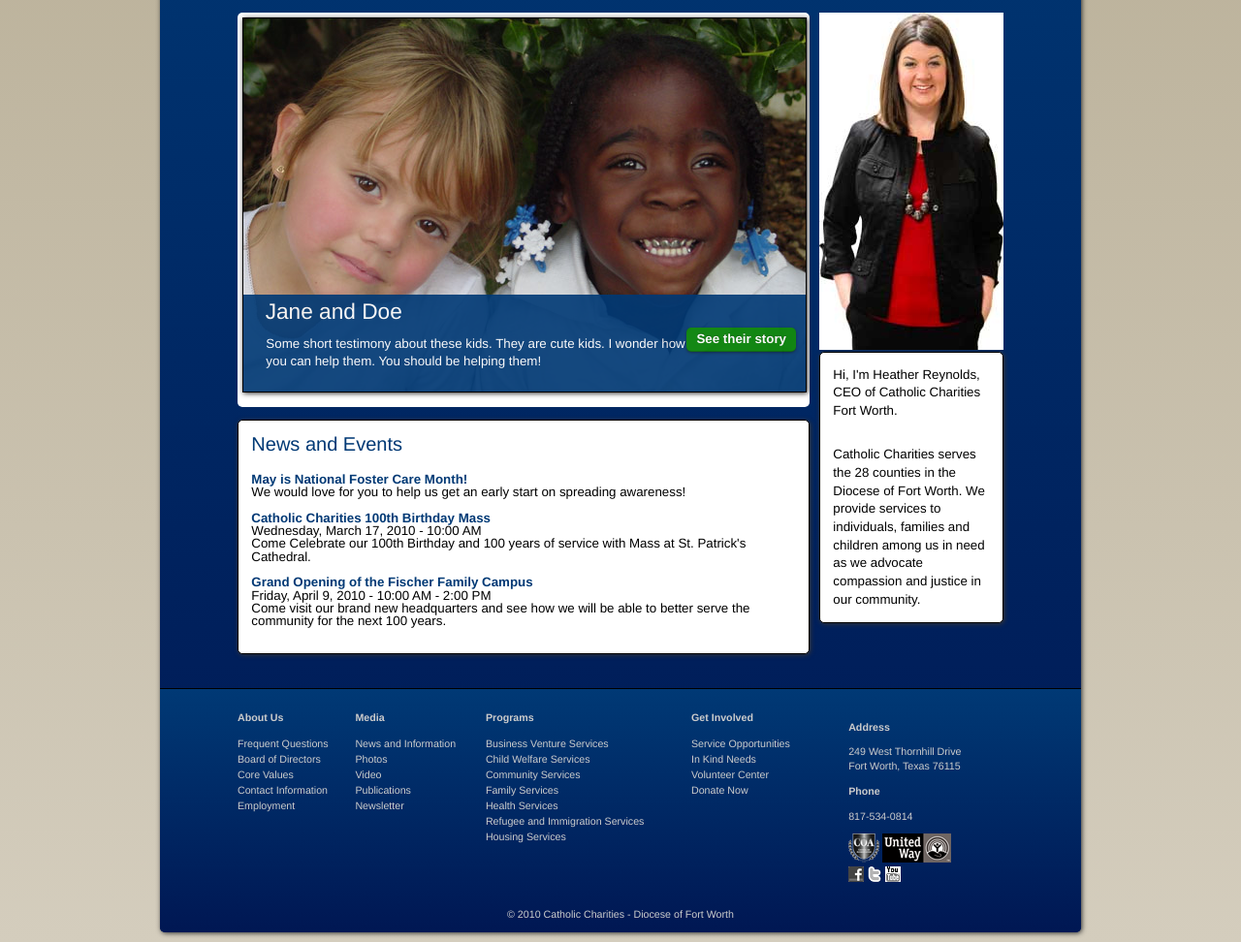
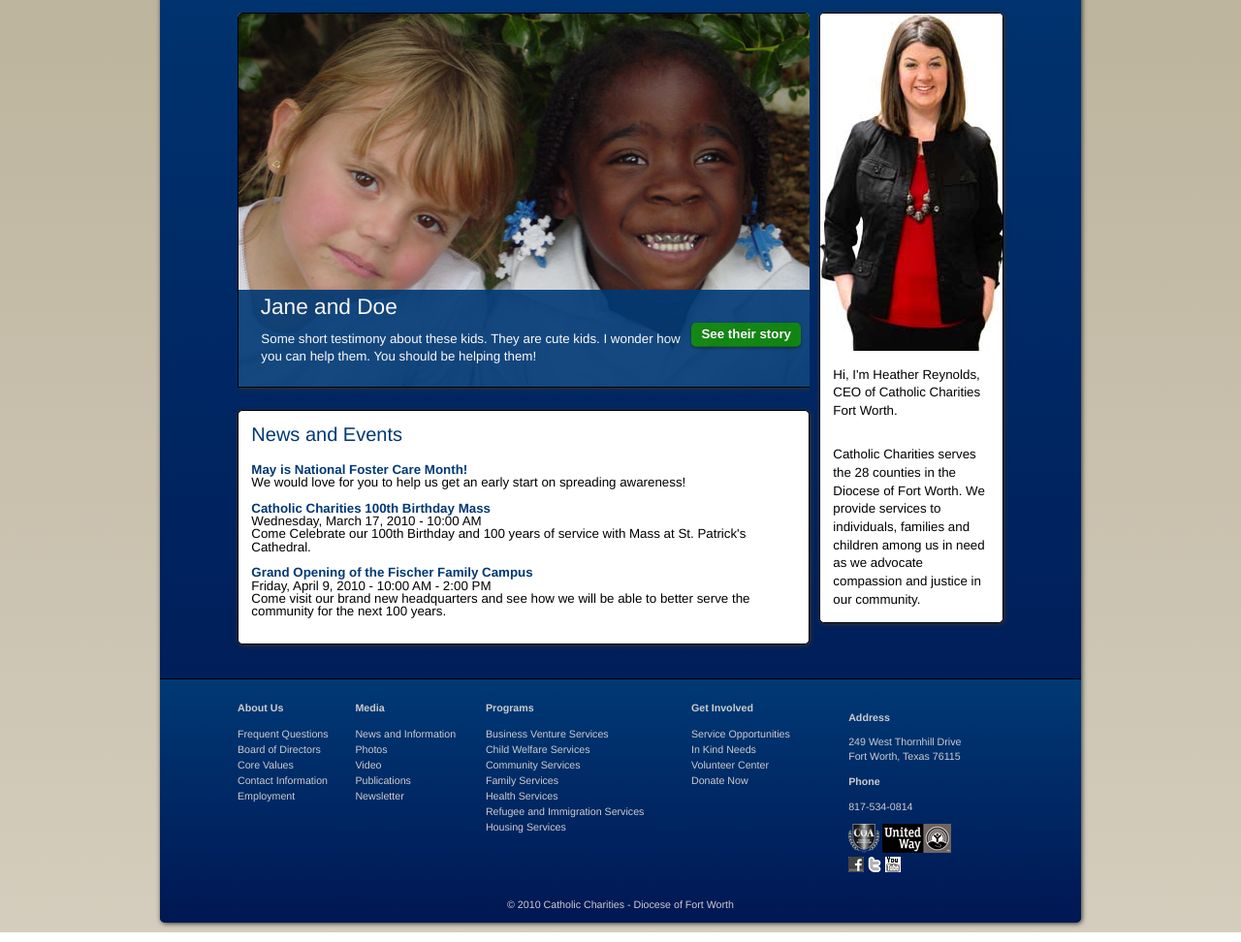
Before and after one commit to kientran/ccdofw-2010, a PHP site: page / in a window 1280 px wide. Shown: the part 231-1203 px from the top of the page at 97% size. Run offline with PHP 8.4, Linux system fonts and the light colour scheme; some libraries are stand-ins or nearby versions.

Commit message:
Remove front panel background and merge heather box

```diff
--- a/index.html
+++ b/index.html
@@ -122,7 +122,7 @@
 
 <div id="upper_front">
   <div class="boxgrid caption">
-    <img src="images/frontimage.jpg" height=385 width=580>
+    <img src="images/frontimage.jpg" height=385 width=590>
     <div class="cover boxcaption">
       <h3>Jane and Doe</h3>
       <div class="readstory"><a href="" class="green awesome">See their story</a></div>
--- a/src/screen.scss
+++ b/src/screen.scss
@@ -176,8 +176,7 @@ div#content, div#sidebar {
   margin-top: 1em;
 }
 div#upper_front {
-  background: white;
-  padding: 5px;
+  overflow: hidden;
   @include border-radius;
   .readstory {
     float: right;
@@ -186,7 +185,7 @@ div#upper_front {
 }
 
 .boxgrid {
-  width: 580px;
+  width: 590px;
   height: 385px;
   margin: 0px;
   margin-bottom: 10px;
@@ -295,11 +294,12 @@ div#content_container {
 
 div#sidebar {
   div#heathers_box {
-    div#heathers_text {
       @include border-radius;
+      overflow: hidden;
       @include box-shadow;
       border: 1px solid black;
       background: white;
+    div#heathers_text {
     }
     p {
       margin: 0px;
--- a/stylesheets/screen.css
+++ b/stylesheets/screen.css
@@ -371,8 +371,7 @@ div#content, div#sidebar {
 
 /* line 178, ../src/screen.scss */
 div#upper_front {
-  background: white;
-  padding: 5px;
+  overflow: hidden;
   -moz-border-radius: 5px;
   -webkit-border-radius: 5px;
   -o-border-radius: 5px;
@@ -380,15 +379,15 @@ div#upper_front {
   -khtml-border-radius: 5px;
   border-radius: 5px;
 }
-/* line 182, ../src/screen.scss */
+/* line 181, ../src/screen.scss */
 div#upper_front .readstory {
   float: right;
   margin-right: 10px;
 }
 
-/* line 188, ../src/screen.scss */
+/* line 187, ../src/screen.scss */
 .boxgrid {
-  width: 580px;
+  width: 590px;
   height: 385px;
   margin: 0px;
   margin-bottom: 10px;
@@ -401,28 +400,28 @@ div#upper_front .readstory {
   -o-box-shadow: #333333 1px 1px 5px;
   box-shadow: #333333 1px 1px 5px;
 }
-/* line 198, ../src/screen.scss */
+/* line 197, ../src/screen.scss */
 .boxgrid img {
   position: absolute;
   top: 0;
   left: 0;
   border: 0;
 }
-/* line 204, ../src/screen.scss */
+/* line 203, ../src/screen.scss */
 .boxgrid p {
   padding: 0 10px;
   color: white;
   font: 10pt;
   margin: 1em;
 }
-/* line 210, ../src/screen.scss */
+/* line 209, ../src/screen.scss */
 .boxgrid h3 {
   color: white;
   font-size: 1.7em;
   margin: 0.25em 1em;
 }
 
-/* line 217, ../src/screen.scss */
+/* line 216, ../src/screen.scss */
 .boxcaption {
   float: left;
   position: absolute;
@@ -432,13 +431,13 @@ div#upper_front .readstory {
   opacity: 0.9;
 }
 
-/* line 226, ../src/screen.scss */
+/* line 225, ../src/screen.scss */
 .caption .boxcaption {
   bottom: 0px;
   left: 0;
 }
 
-/* line 233, ../src/screen.scss */
+/* line 232, ../src/screen.scss */
 div#front_action a {
   text-align: center;
   font-size: 2em;
@@ -446,7 +445,7 @@ div#front_action a {
   margin-bottom: 1em;
 }
 
-/* line 241, ../src/screen.scss */
+/* line 240, ../src/screen.scss */
 div#lower_front {
   display: inline;
   float: left;
@@ -457,7 +456,7 @@ div#lower_front {
 * html div#lower_front {
   overflow-x: hidden;
 }
-/* line 243, ../src/screen.scss */
+/* line 242, ../src/screen.scss */
 div#lower_front div {
   -moz-border-radius: 5px;
   -webkit-border-radius: 5px;
@@ -475,26 +474,26 @@ div#lower_front div {
   padding: 1em;
   margin: 1em 0;
 }
-/* line 252, ../src/screen.scss */
+/* line 251, ../src/screen.scss */
 div#lower_front div#lower_front_top {
   float: left;
 }
-/* line 255, ../src/screen.scss */
+/* line 254, ../src/screen.scss */
 div#lower_front div#lower_front_bottom {
   float: left;
 }
-/* line 258, ../src/screen.scss */
+/* line 257, ../src/screen.scss */
 div#lower_front h2 {
   font-size: 1.5em;
   color: #003975;
   margin-bottom: 1em;
 }
-/* line 263, ../src/screen.scss */
+/* line 262, ../src/screen.scss */
 div#lower_front ul li {
   margin-bottom: 1em;
 }
 
-/* line 269, ../src/screen.scss */
+/* line 268, ../src/screen.scss */
 div#left_sidebar div#side_navigation {
   -moz-border-radius: 5px;
   -webkit-border-radius: 5px;
@@ -508,13 +507,13 @@ div#left_sidebar div#side_navigation {
   box-shadow: #333333 1px 1px 5px;
   padding: 1em;
 }
-/* line 275, ../src/screen.scss */
+/* line 274, ../src/screen.scss */
 div#left_sidebar h3 {
   font-size: 1.2em;
   margin-bottom: 1em;
 }
 
-/* line 281, ../src/screen.scss */
+/* line 280, ../src/screen.scss */
 div#content_container {
   background: white;
   -moz-border-radius: 5px;
@@ -529,25 +528,26 @@ div#content_container {
   box-shadow: #333333 1px 1px 5px;
   padding: 1em;
 }
-/* line 286, ../src/screen.scss */
+/* line 285, ../src/screen.scss */
 div#content_container h1 {
   font-size: 2em;
   margin: 0 0 1em 0;
 }
-/* line 290, ../src/screen.scss */
+/* line 289, ../src/screen.scss */
 div#content_container h2 {
   font-size: 1.5em;
   margin: 0 0 1em 0;
 }
 
-/* line 298, ../src/screen.scss */
-div#sidebar div#heathers_box div#heathers_text {
+/* line 296, ../src/screen.scss */
+div#sidebar div#heathers_box {
   -moz-border-radius: 5px;
   -webkit-border-radius: 5px;
   -o-border-radius: 5px;
   -ms-border-radius: 5px;
   -khtml-border-radius: 5px;
   border-radius: 5px;
+  overflow: hidden;
   -moz-box-shadow: #333333 1px 1px 5px;
   -webkit-box-shadow: #333333 1px 1px 5px;
   -o-box-shadow: #333333 1px 1px 5px;
```
